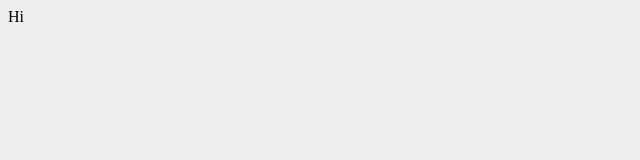
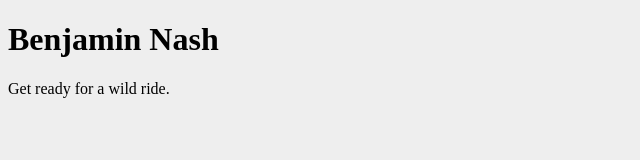
Before and after one commit to benash/resume, a plain HTML site: page index.html in a window 1280 px wide. Shown: the whole page, without its empty margins (0-640 px from the left). Drawn offline with Linux system fonts and the light colour scheme.

Commit message:
Update index.html

```diff
--- a/index.html
+++ b/index.html
@@ -3,9 +3,10 @@
   <head>
     <link href="./main.css" rel="stylesheet">
     <meta charset="UTF-8">
-    <title>title</title>
+    <title>Benjamin Nash</title>
   </head>
   <body>
-  Hi
+    <h1>Benjamin Nash</h1>
+    <p>Get ready for a wild ride.</p>
   </body>
 </html>
```
